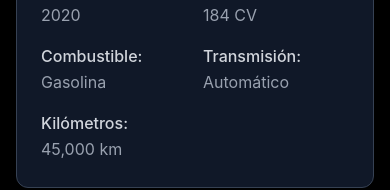
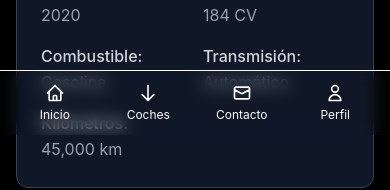
Before and after one commit to georgeeduardtp/cronoautoTfg-front, a React (Vite) app: page /Coche-detail.tsx in a window 390 px wide. Shown: the part 709-899 px from the top of the page. Built offline with nearby package versions, Linux system fonts and the light colour scheme.

Commit message:
incorporado menu inferior en dispositivo movil

```diff
--- a/src/components/Header.tsx
+++ b/src/components/Header.tsx
@@ -1,17 +1,27 @@
 export default function Header() {
   return (
+    <>
+      {/* Header principal */}
       <header className="sticky top-0 z-50 bg-dark-950/95 backdrop-blur border-b border-dark-900 shadow-strong">
         <div className="max-w-7xl mx-auto h-20 px-6 flex items-center justify-between">
           <a href="./" className="font-heading font-bold text-white flex items-center gap-3 text-xl">
-          <img src="/public/escudo.svg" alt="Logo" className="w-36 h-36" />
+            <img src="/escudo.svg" alt="Logo" className="w-36 h-36" />
             <span className="text-gradient">CronoAuto</span>
           </a>
+
+          {/* Navegación desktop */}
           <nav className="hidden md:flex items-center gap-6 text-sm">
             <a
               href="#"
               className="text-dark-300 hover:text-primary-500 font-medium transition-colors duration-200"
             >
               Contactanos
+            </a>
+            <a
+              href="/Coches.tsx"
+              className="text-dark-300 hover:text-primary-500 font-medium transition-colors duration-200"
+            >
+              Coches
             </a>
             <a
               href="#"
@@ -28,5 +38,57 @@ export default function Header() {
           </nav>
         </div>
       </header>
+
+      {/* Menú inferior para móvil */}
+      <nav className="fixed bottom-0 left-0 right-0 z-50 bg-dark-950/95 backdrop-blur border-t border-dark-900 shadow-strong md:hidden">
+        <div className="max-w-screen-sm mx-auto px-4 py-3">
+          <div className="flex justify-around items-center space-x-4">
+            {/* Inicio */}
+            <a
+              href="./"
+              className="flex flex-col items-center justify-center min-w-0 flex-1 text-center group"
+            >
+              <svg className="w-5 h-5 text-dark-300 group-hover:text-primary-500 transition-colors duration-200" fill="none" stroke="currentColor" viewBox="0 0 24 24">
+                <path strokeLinecap="round" strokeLinejoin="round" strokeWidth={2} d="M3 12l2-2m0 0l7-7 7 7M5 10v10a1 1 0 001 1h3m10-11l2 2m-2-2v10a1 1 0 01-1 1h-3m-6 0a1 1 0 001-1v-4a1 1 0 011-1h2a1 1 0 011 1v4a1 1 0 001 1m-6 0h6" />
+              </svg>
+              <span className="text-xs text-dark-300 group-hover:text-primary-500 transition-colors duration-200 mt-1">Inicio</span>
+            </a>
+
+            {/* Coches */}
+            <a
+              href="/coches"
+              className="flex flex-col items-center justify-center min-w-0 flex-1 text-center group"
+            >
+              <svg className="w-5 h-5 text-dark-300 group-hover:text-primary-500 transition-colors duration-200" fill="none" stroke="currentColor" viewBox="0 0 24 24">
+                <path strokeLinecap="round" strokeLinejoin="round" strokeWidth={2} d="M19 14l-7 7m0 0l-7-7m7 7V3" />
+              </svg>
+              <span className="text-xs text-dark-300 group-hover:text-primary-500 transition-colors duration-200 mt-1">Coches</span>
+            </a>
+
+            {/* Contacto */}
+            <a
+              href="#"
+              className="flex flex-col items-center justify-center min-w-0 flex-1 text-center group"
+            >
+              <svg className="w-5 h-5 text-dark-300 group-hover:text-primary-500 transition-colors duration-200" fill="none" stroke="currentColor" viewBox="0 0 24 24">
+                <path strokeLinecap="round" strokeLinejoin="round" strokeWidth={2} d="M3 8l7.89 4.26a2 2 0 002.22 0L21 8M5 19h14a2 2 0 002-2V7a2 2 0 00-2-2H5a2 2 0 00-2 2v10a2 2 0 002 2z" />
+              </svg>
+              <span className="text-xs text-dark-300 group-hover:text-primary-500 transition-colors duration-200 mt-1">Contacto</span>
+            </a>
+
+            {/* Perfil */}
+            <a
+              href="#"
+              className="flex flex-col items-center justify-center min-w-0 flex-1 text-center group"
+            >
+              <svg className="w-5 h-5 text-dark-300 group-hover:text-primary-500 transition-colors duration-200" fill="none" stroke="currentColor" viewBox="0 0 24 24">
+                <path strokeLinecap="round" strokeLinejoin="round" strokeWidth={2} d="M16 7a4 4 0 11-8 0 4 4 0 018 0zM12 14a7 7 0 00-7 7h14a7 7 0 00-7-7z" />
+              </svg>
+              <span className="text-xs text-dark-300 group-hover:text-primary-500 transition-colors duration-200 mt-1">Perfil</span>
+            </a>
+          </div>
+        </div>
+      </nav>
+    </>
   );
 }
```
Also changed, not shown: documentation.txt. Lines whose indentation alone changed are shown as unchanged.
